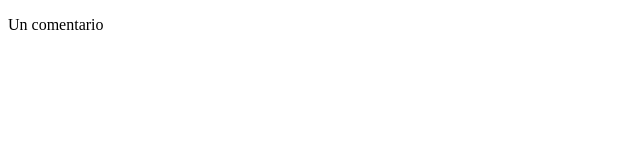
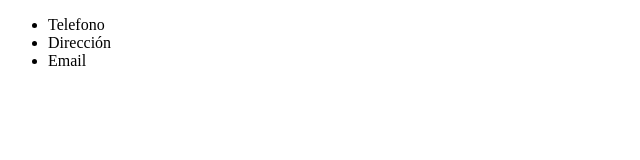
Before and after one commit to elmar241/Git_v1, a plain HTML site: page contacto.html in a window 1280 px wide. Shown: the whole page, without its empty margins (0-640 px from the left). Drawn offline with Linux system fonts and the light colour scheme.

Commit message:
Datos de contacto introducidos

```diff
--- a/contacto.html
+++ b/contacto.html
@@ -6,6 +6,10 @@
     <title>Contacto</title>
 </head>
 <body>
-    <p>Un comentario</p>
+    <ul>
+        <li>Telefono</li>
+        <li>Dirección</li>
+        <li>Email</li>
+    </ul>
 </body>
 </html>
```
